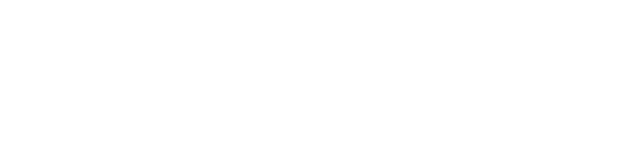
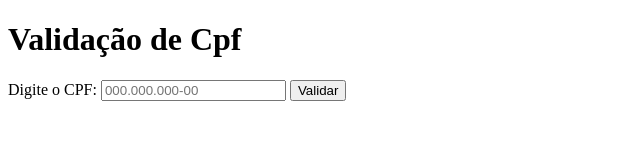
Before and after one commit to THxS2/validacao_cpf, a plain HTML site: page index.html in a window 1280 px wide. Shown: the whole page, without its empty margins (0-640 px from the left). Drawn offline with Linux system fonts and the light colour scheme.

Commit message:
aAdicionando formulário de validação

```diff
--- a/index.html
+++ b/index.html
@@ -6,5 +6,12 @@
     <title>Validação de Cpf</title>
 </head>
 <body>
+      <h1> Validação de Cpf</h1>
+    <form id="cpfForm">
+        <label for="cpf">Digite o CPF:</label>
+        <input type="text" id="cpf" maxlength="14" placeholder="000.000.000-00" name="cpf" required>
+        <button type="submit">Validar</button>
+    </form>
+    <p id="resultado"></p>
 </body>
 </html>
```
